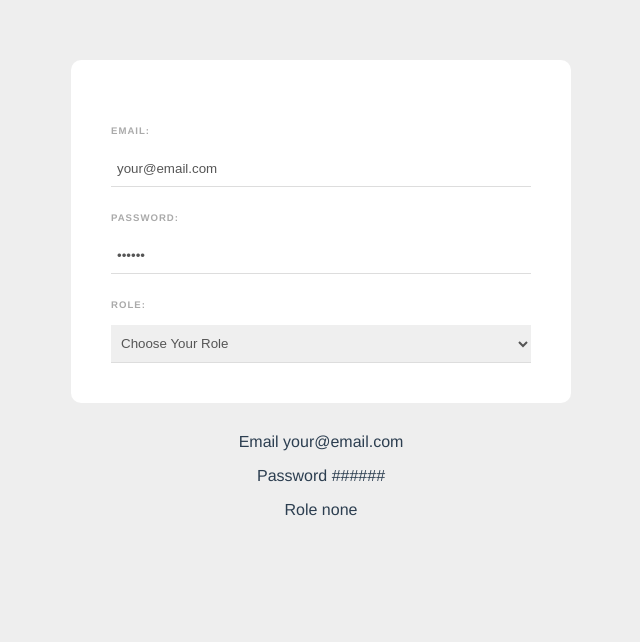
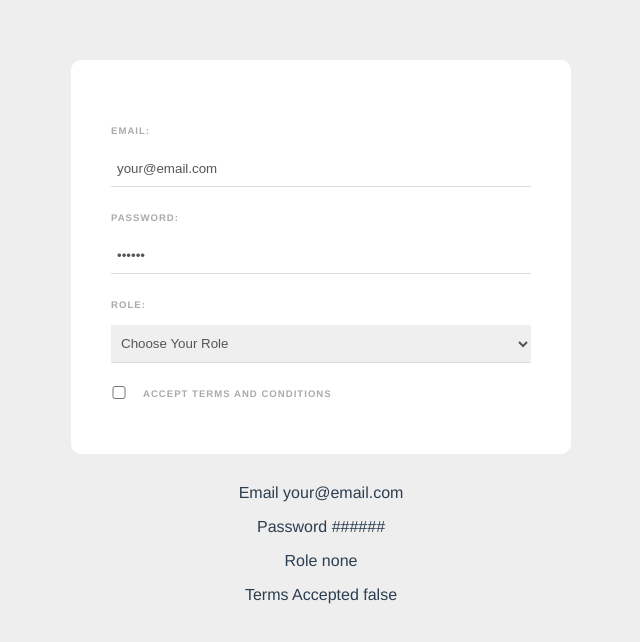
Before and after one commit to stephangriesel/learning-vuejs, a Vue app in the folder Projects/web-form/: page / in a window 1280 px wide. Shown: the top 642 px of the page, without its empty margins (319-959 px from the left). Built offline with nearby package versions, Linux system fonts and the light colour scheme.

Commit message:
checkboxes

```diff
--- a/Projects/web-form/src/components/SignUpForm.vue
+++ b/Projects/web-form/src/components/SignUpForm.vue
@@ -11,10 +11,31 @@
       <option value="developer">Web Developer</option>
       <option value="designer">Web Designer</option>
     </select>
+    <div class="terms">
+      <input type="checkbox" required v-model="terms">
+      <label for="">Accept Terms and Conditions</label>
+    </div>
+
+    <!-- leaving here for reference -->
+    <!-- <div>
+      <input type="checkbox" value="piet" v-model="names">
+      <label>Piet</label>
+    </div>
+    <div>
+      <input type="checkbox" value="koos" v-model="names">
+      <label>Koos</label>
+    </div>
+    <div>
+      <input type="checkbox" value="jan" v-model="names">
+      <label>Jan</label>
+    </div> -->
+
   </form>
   <p>Email {{ email }}</p>
   <p>Password {{ password }}</p>
   <p>Role {{ role }}</p>
+  <p>Terms Accepted {{ terms }}</p>
+  <!-- <p>Names {{ names }}</p> -->
   </div>
 </template>
 <script>
@@ -24,7 +45,9 @@ export default {
     return {
       email:'your@email.com',
       password:'######',
-      role:'none'
+      role:'none',
+      terms:false,
+      names:[]
     }
   }
 }
@@ -60,5 +83,12 @@ input, select {
   border-bottom:1px solid #DDD;
   color:#555;
 }
+input[type="checkbox"]{
+  display:inline-block;
+  width:16px;
+  margin: 0 16px 0 0;
+  position:relative;
+  top:2px;
+  }
 
 </style>
```
Also changed, not shown: 1 other file (tests, documents, lock files or other folders).
